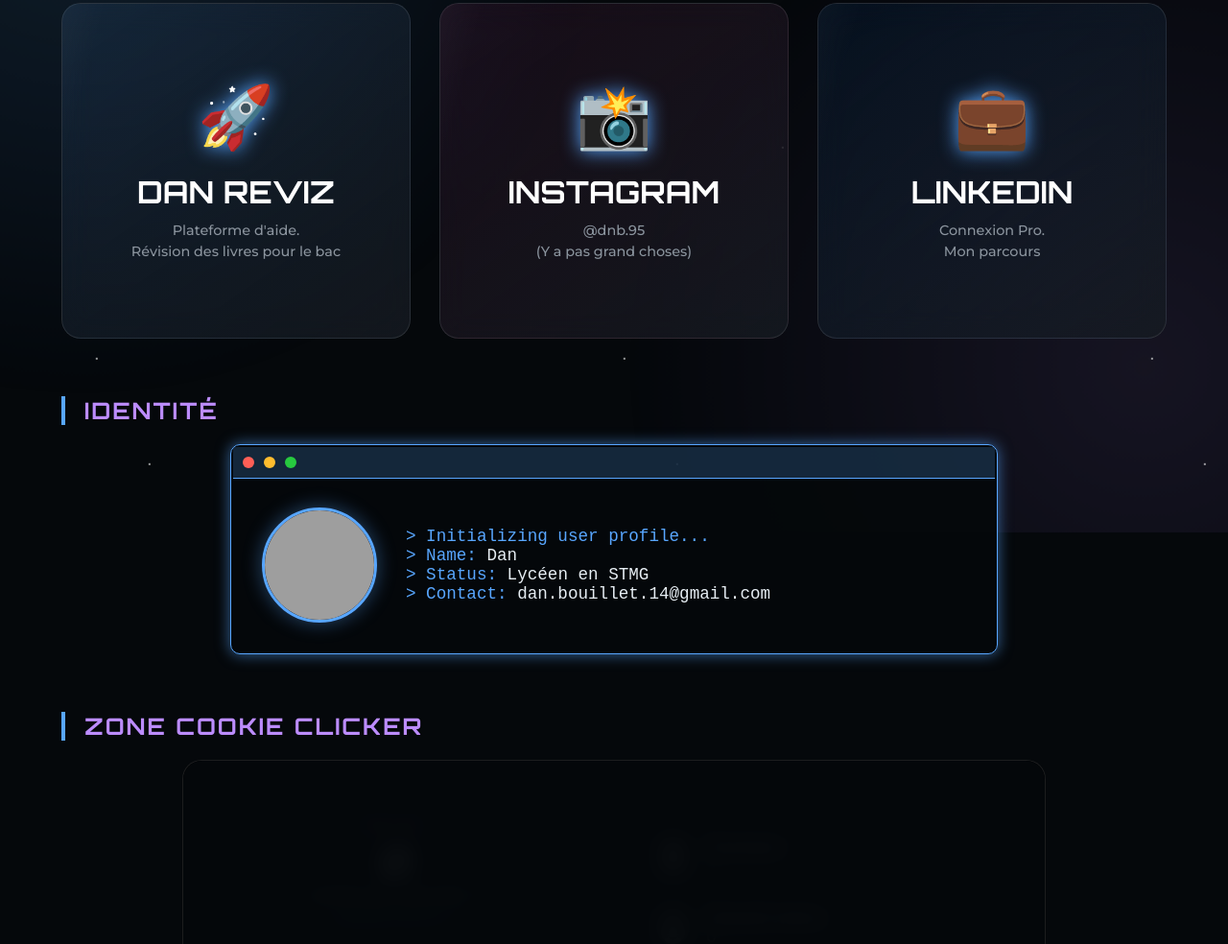
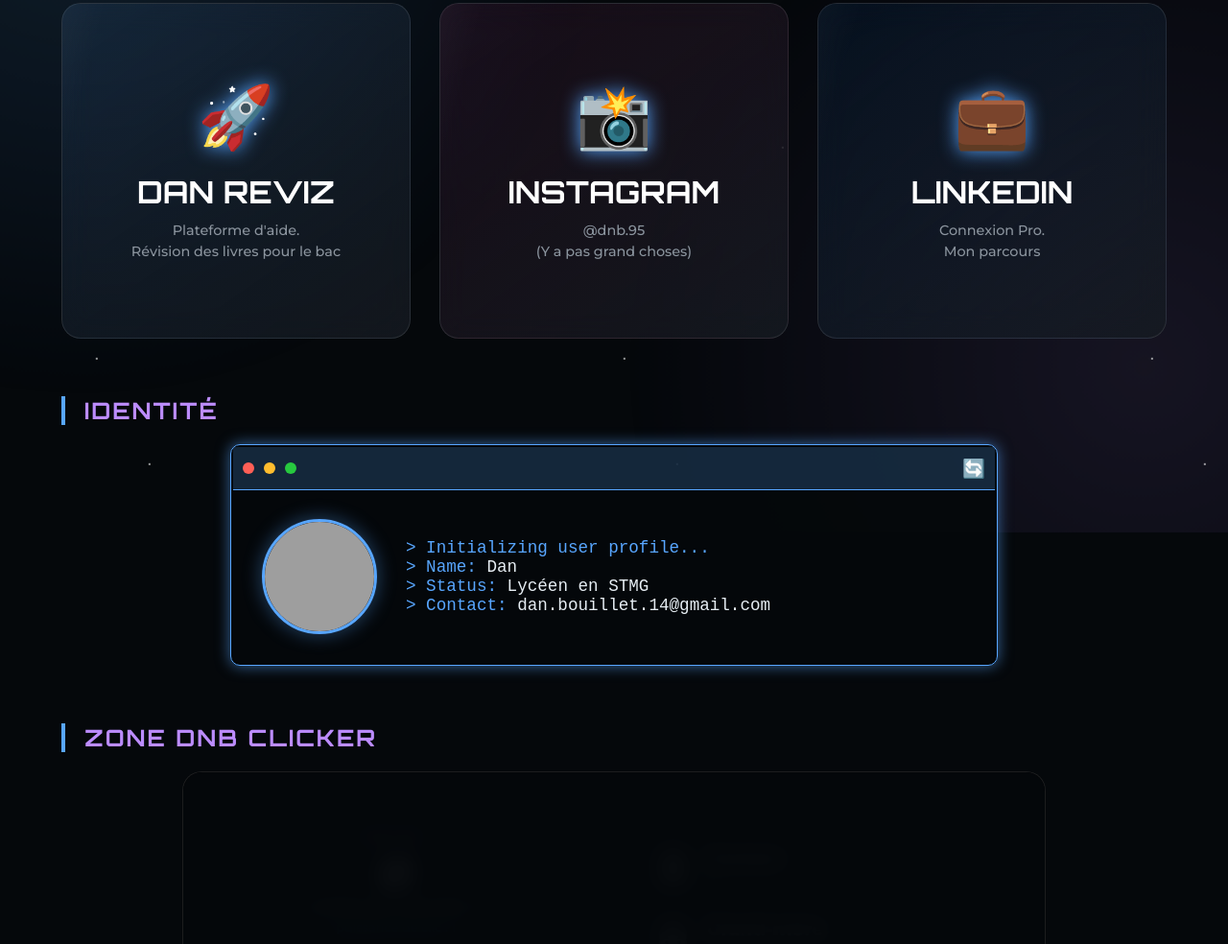
Before and after one commit to dnb95/dnb95.github.io, a plain HTML site: page index.html in a window 1280 px wide. Shown: the part 277-1261 px from the top of the page at 96% size. Drawn offline with Linux system fonts and the light colour scheme; no server answers; grey boxes are pictures that could not be loaded.

Commit message:
Update index.html

```diff
--- a/index.html
+++ b/index.html
@@ -174,8 +174,15 @@
         </div>
 
         <h2 class="section-label">IDENTITÉ</h2>
-        <div class="bio-section">
-            <div class="terminal-header"><div class="dot red"></div><div class="dot yellow"></div><div class="dot green"></div></div>
+
+        <div class="bio-wrapper" style="perspective: 1000px; width: 100%; max-width: 800px; margin: 0 auto 60px;">
+            <div id="bioFlipper" style="transition: transform 0.6s; transform-style: preserve-3d; position: relative; width: 100%;">
+
+                <div class="bio-section front" style="margin: 0; backface-visibility: hidden; position: relative; width: 100%;">
+                    <div class="terminal-header" style="justify-content: space-between; align-items: center;">
+                        <div style="display: flex; gap: 10px;"><div class="dot red"></div><div class="dot yellow"></div><div class="dot green"></div></div>
+                        <div title="Voir profil de Jayden" onclick="document.getElementById('bioFlipper').style.transform = 'rotateY(180deg)';" style="cursor: pointer; font-size: 1.2rem; transition: transform 0.3s;" onmouseover="this.style.transform='rotate(90deg)'" onmouseout="this.style.transform='rotate(0deg)'">🔄</div>
+                    </div>
                     <div class="bio-content">
                         <img src="https://avatars.githubusercontent.com/u/255840404" alt="Dan" class="bio-avatar">
                         <div class="bio-text">
@@ -183,6 +190,24 @@
                             <p>> Status: <span style="color: #e6edf3;">Lycéen en STMG</span></p>
                             <p>> Contact: <span style="color: #e6edf3;" class="typewriter">dan.bouillet.14@gmail.com</span></p>
                         </div>
+                    </div>
+                </div>
+
+                <div class="bio-section back" style="margin: 0; backface-visibility: hidden; position: absolute; top: 0; left: 0; width: 100%; transform: rotateY(180deg);">
+                    <div class="terminal-header" style="justify-content: space-between; align-items: center;">
+                        <div style="display: flex; gap: 10px;"><div class="dot red"></div><div class="dot yellow"></div><div class="dot green"></div></div>
+                        <div title="Voir profil de Dan" onclick="document.getElementById('bioFlipper').style.transform = 'rotateY(0deg)';" style="cursor: pointer; font-size: 1.2rem; transition: transform 0.3s;" onmouseover="this.style.transform='rotate(-90deg)'" onmouseout="this.style.transform='rotate(0deg)'">🔄</div>
+                    </div>
+                    <div class="bio-content">
+                        <img src="https://i.ibb.co/60xqvnKB/Capture-d-cran-2026-03-23-201502.png" alt="Jayden" class="bio-avatar">
+                        <div class="bio-text">
+                            <p>> Initializing user profile...</p><p>> Name: <span style="color: #e6edf3;">Jayden</span></p>
+                            <p>> Status: <span style="color: #e6edf3;">Lycéen en STMG</span></p>
+                            <p>> Contact: <span style="color: #e6edf3;" class="typewriter">JaydenHounnouvi@gmail.com</span></p>
+                        </div>
+                    </div>
+                </div>
+
             </div>
         </div>
 
@@ -205,7 +230,8 @@
         </div>
 
         <div id="gameSection">
-            <h2 class="section-label">ZONE COOKIE CLICKER</h2>
+            <h2 class="section-label">ZONE DNB CLICKER</h2>
+
             <div class="cc-wrapper">
 
                 <div id="usernameOverlay">
```
Lines whose indentation alone changed are shown as unchanged.
